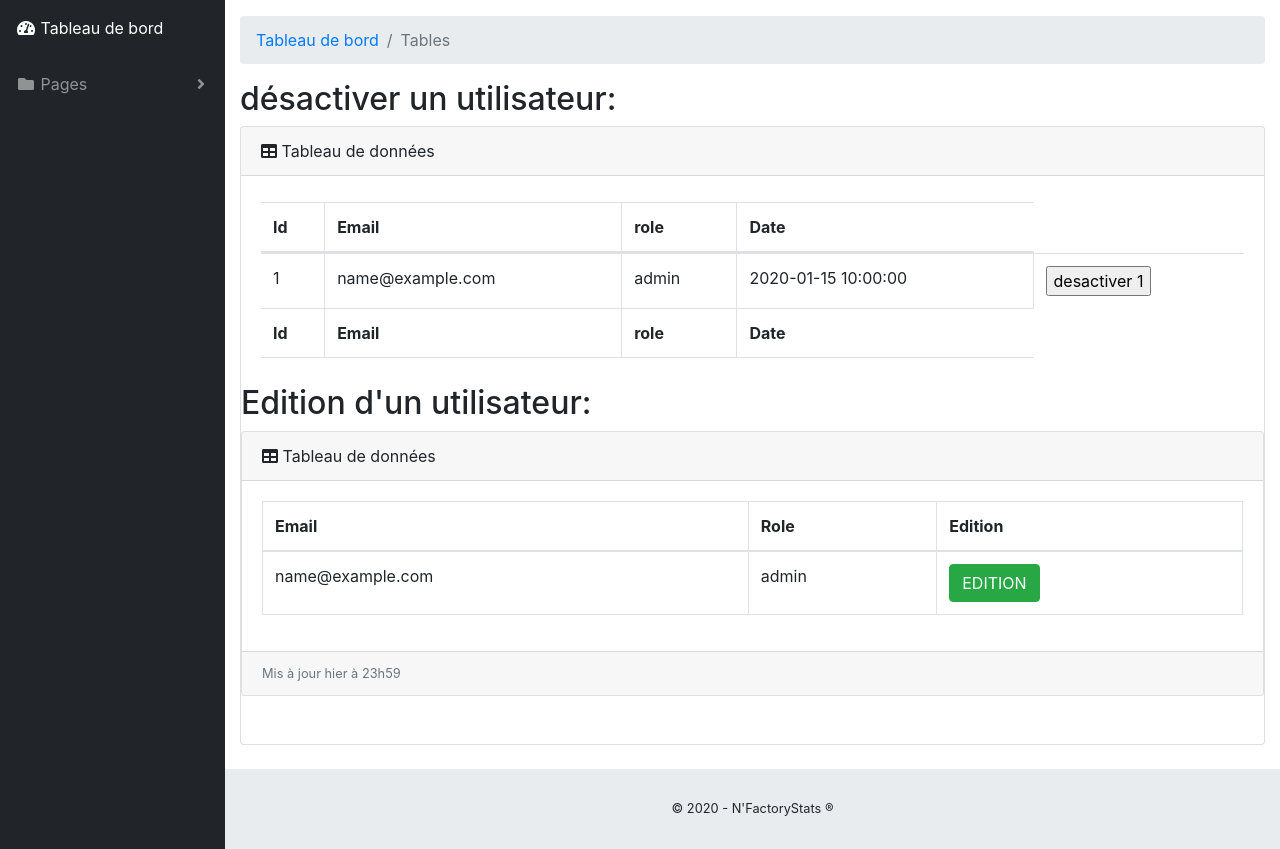
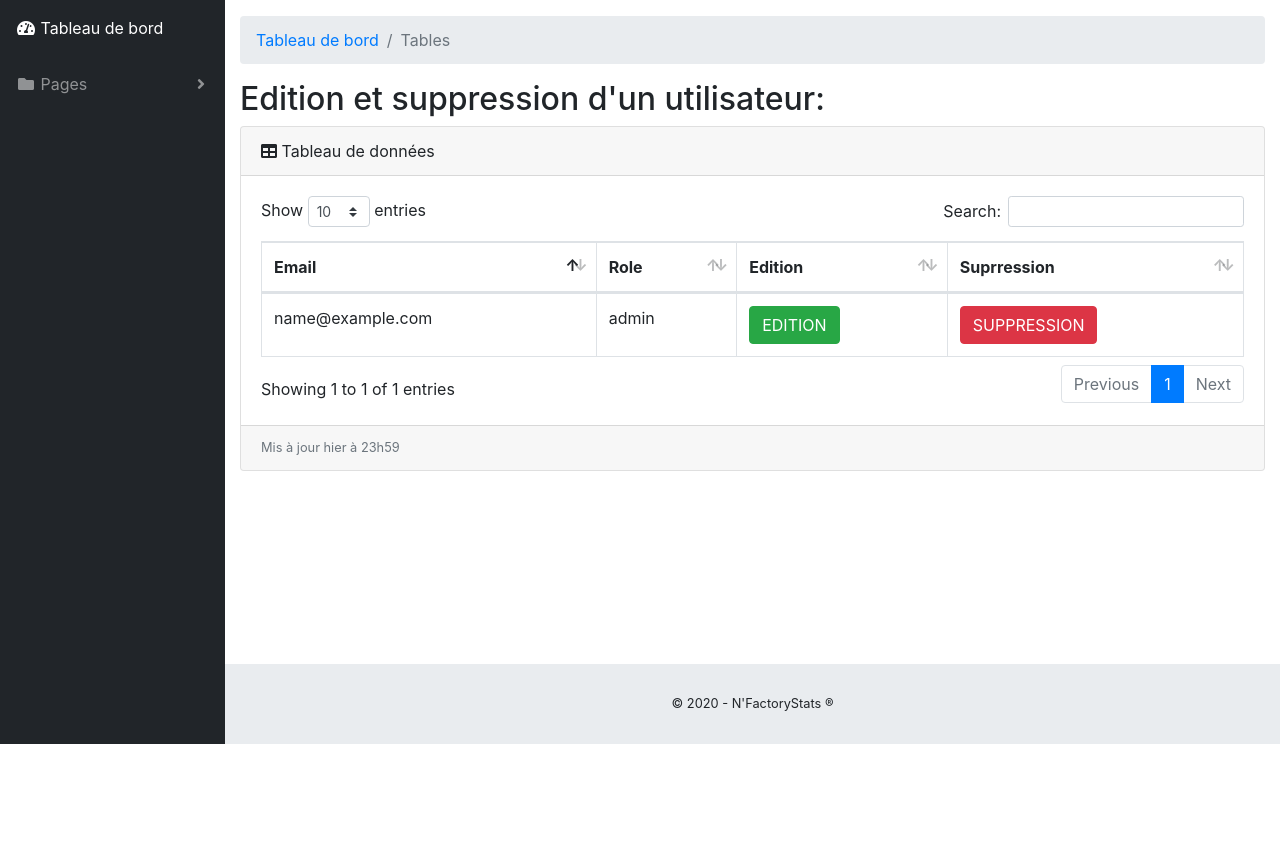
Before and after one commit to Bigo0612/N-FactoryStats, a PHP site: page /Back/index.php in a window 1280 px wide. Shown: the part 56-905 px from the top of the page. After the commit the page ends 800 px from the top, so only its background shows below. Run offline with PHP 8.4, Linux system fonts and the light colour scheme; tables that the repository leaves empty or names only in its code hold one stand-in row (values such as "Sample post").

Commit message:
modification index.php suppression d'un utilisateur

```diff
--- a/Back/index.php
+++ b/Back/index.php
@@ -11,10 +11,7 @@ $query = $pdo->prepare($sql);
 $query->execute();
 $users = $query->fetchALL();
 
-$sql = "SELECT * FROM users";
-$query = $pdo->prepare($sql);
-$query->execute();
-$user = $query->fetchAll();
+
 
 
 if(!empty($_POST['submitted'])) {
@@ -66,13 +63,6 @@ if(!empty($_POST['submitted'])) {
     }
 }
 
-if (!empty($_POST['desactive'])) {
-    $i= 0;
-    $id = $user[$i]['id'];
-    $sql = "DELETE FROM users WHERE  id = $id";
-    $query = $pdo->prepare($sql);
-    $query->execute();
-}
 ?>
 
 <!DOCTYPE html>
@@ -189,52 +179,7 @@ if (!empty($_POST['desactive'])) {
 
 
 
-
-          <h2>désactiver un utilisateur:</h2>
-
-          <div class="card mb-4">
-              <div class="card-header">
-                  <i class="fas fa-table"></i>
-
-                  Tableau de données</div>
-              <div class="card-body">
-                  <div class="table-responsive">
-                      <table class="table table-bordered" id="dataTable" width="100%" cellspacing="0">
-                          <thead>
-                          <tr>
-                              <th>Id</th>
-                              <th>Email</th>
-                              <th>role</th>
-                              <th>Date</th>
-                          </tr>
-                          </thead>
-                          <tfoot>
-                          <tr>
-                              <th>Id</th>
-                              <th>Email</th>
-                              <th>role</th>
-                              <th>Date</th>
-                          </tr>
-                          </tfoot>
-                          <tbody>
-                          <?php
-                          echo '<tr>'; ?>
-                          <form action="tables.php" name="desactive" method="post"> <?php
-                              for ($i = 0; $i < count($user); $i++) {
-                              echo '<td>' . $user[$i]['id'] . '</td>';
-                              echo '<td>' . $user[$i]['email'] . '</td>';
-                              echo '<td>' . $user[$i]['role'] . '</td>';
-                              echo '<td>' . $user[$i]['created_at'] . '</td>';
-                              echo '<td>' . '<input type="submit" name="desactive" id="' . $user[$i]['id'] . '" value="desactiver ' . $user[$i]['id'] . '">'.'</td>';
-                              ?>
-                          </form> <?php
-                          echo '</tr>';} ?>
-                          </tbody>
-                      </table>
-                  </div>
-              </div>
-
-              <h2>Edition d'un utilisateur:</h2>
+              <h2>Edition et suppression d'un utilisateur:</h2>
 
               <div class="card mb-5">
                   <div class="card-header">
@@ -249,6 +194,7 @@ if (!empty($_POST['desactive'])) {
                                   <th>Email</th>
                                   <th>Role</th>
                                   <th>Edition</th>
+                                  <th>Suprression</th>
                               </tr>
                               </thead>
                               <tbody>
@@ -257,6 +203,7 @@ if (!empty($_POST['desactive'])) {
                                       <td><?php echo $user['email']; ?></td>
                                       <td><?php echo $user['role'] ?></td>
                                       <td><a class="btn btn-success"href="edit_user.php?id=<?php echo $user['id'] ?>">EDITION</a></td>
+                                      <td><a class="btn btn-danger" href="supp_user.php?id=<?php echo $user['id'] ?>">SUPPRESSION</a></td>
                                   </tr>
                               <?php endforeach; ?>
                               </tbody>
```
